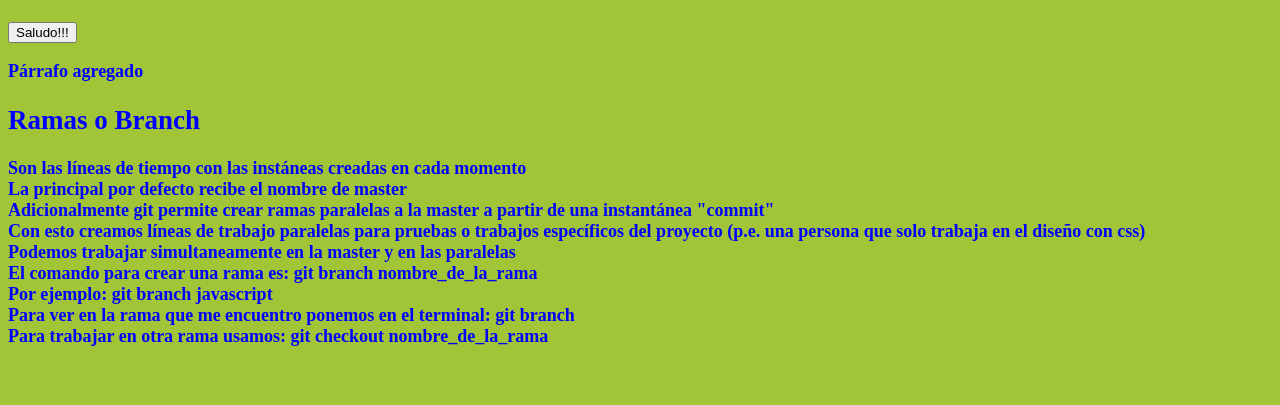
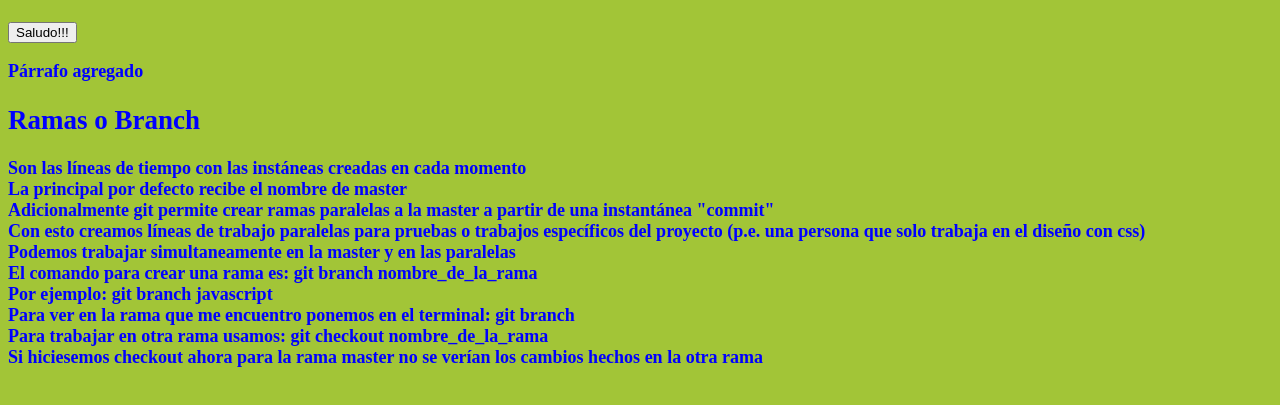
Before and after one commit to manrivpas/proyecto_GIT, a plain HTML site: page index.html in a window 1280 px wide. Shown: the part 69-474 px from the top of the page. Drawn offline with Linux system fonts and the light colour scheme.

```diff
--- a/index.html
+++ b/index.html
@@ -35,5 +35,9 @@
 
         <div>Para trabajar en otra rama usamos: git checkout nombre_de_la_rama  </div>
 
+        <div>Si hiciesemos checkout ahora para la rama master no se verían
+            los cambios hechos en la otra rama </div>
+
+
 </body>
 </html>
```
